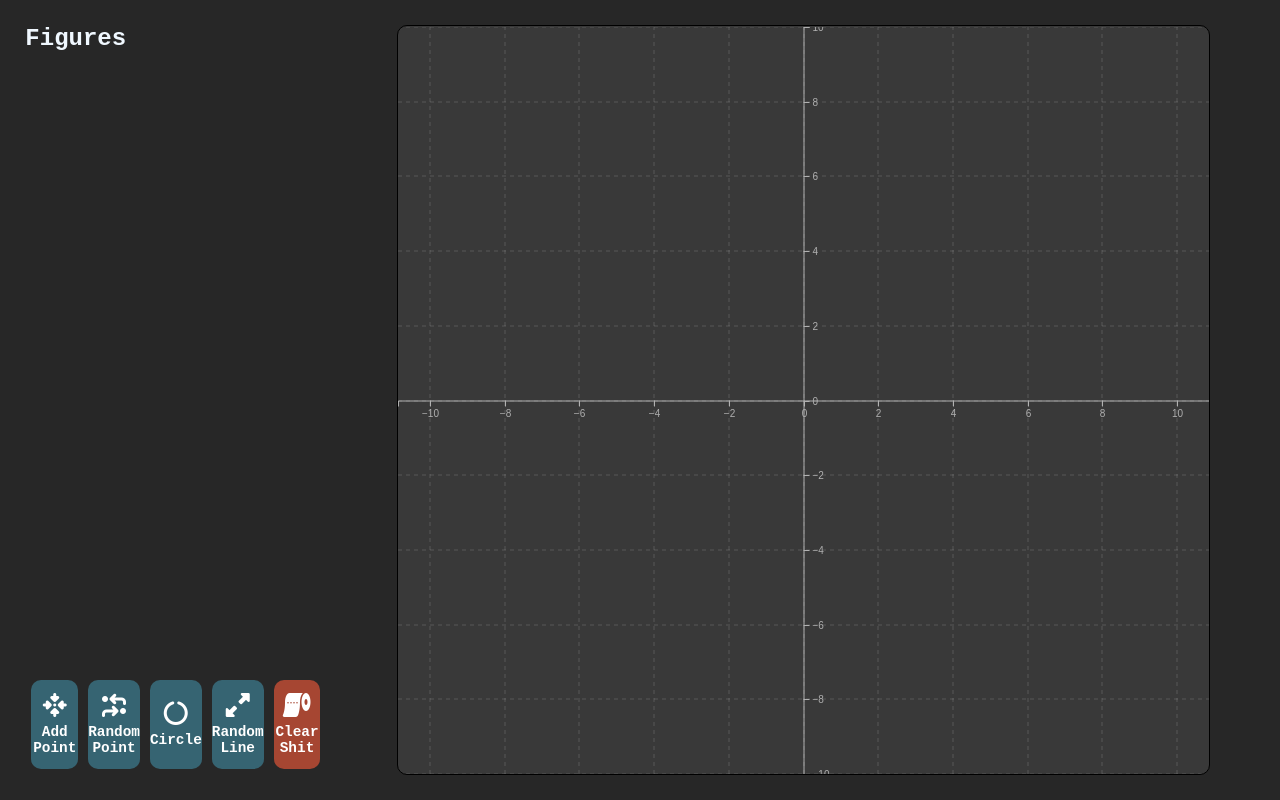
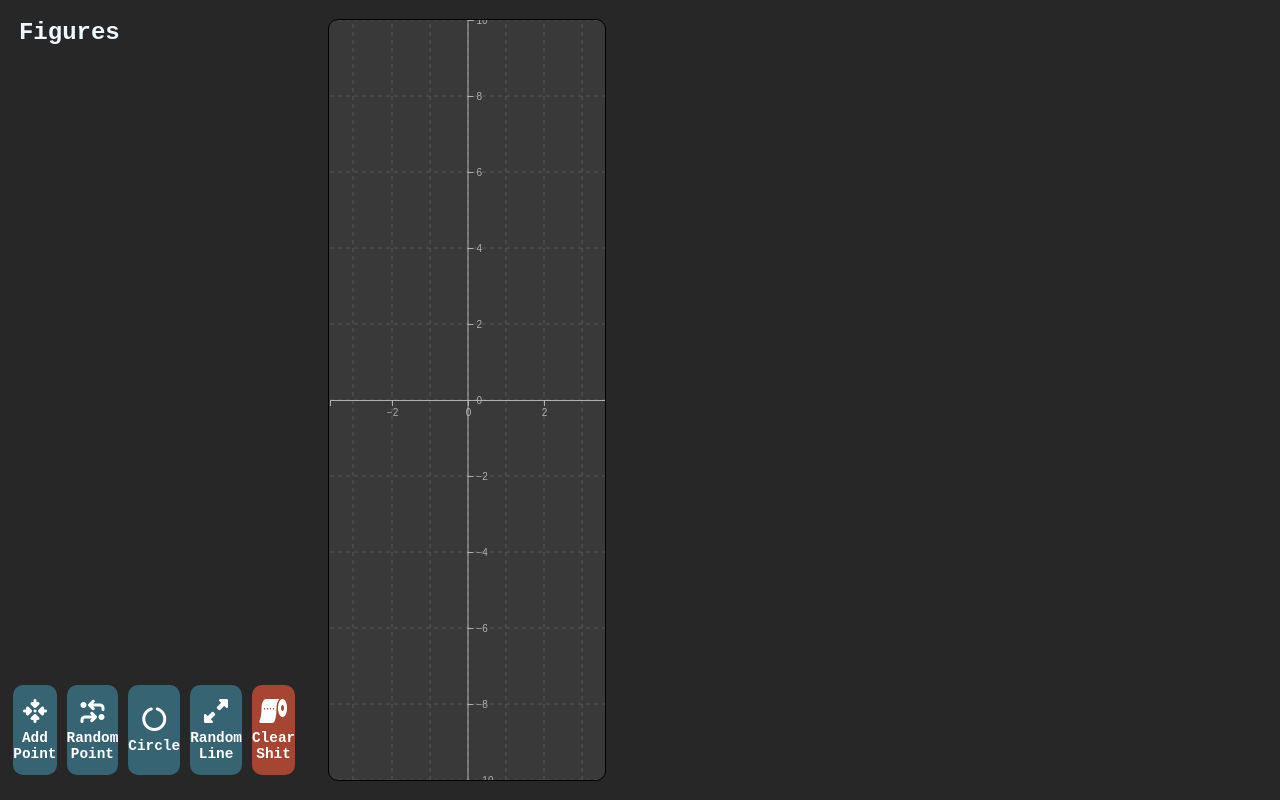
Before and after one commit to acropolis914/cartesianjs, a website built with Vite: page index.html in a window 1280 px wide. Built offline with nearby package versions, Linux system fonts and the light colour scheme; some packages are replaced by stand-ins of ours.

Commit message:
puta wait upload ko lang

```diff
--- a/index.html
+++ b/index.html
@@ -1,14 +1,19 @@
 <!DOCTYPE html>
 <html lang="en">
 <head>
-    <meta charset="UTF-8">
-    <meta name="viewport" content="width=device-width, initial-scale=1.0">
+    <meta charset="UTF-8" />
+    <meta name="viewport" content="width=device-width, initial-scale=1.0"/>
     <title>Cartesian Plane Implementation</title>
-    <link rel="stylesheet" href="./styles/styles.css">
-    <link rel="stylesheet" href="./public/fontawesome/css/all.min.css">
-    <link rel="stylesheet" href="./public/fontawesome/css/regular.css">
+    <link rel="preload" href="./styles/styles.css" as="style" />
+    <link rel="stylesheet" href="./styles/styles.css" />
+    <link rel="stylesheet" href="./fontawesome/css/all.min.css" />
+    <link rel="stylesheet" href="./fontawesome/css/regular.min.css" />
+    <script>
+        let FF_FOUC_FIX;
+    </script>
 </head>
 <body>
+    <script>0</script>
     <div id="main-container">
         <div id="figures-container">
             <h2>Figures</h2>
@@ -44,4 +49,6 @@
 
     <script type="module" src="./scripts/main.js"></script>
 </body>
+
+
 </html>
--- a/scripts/addInteractions.js
+++ b/scripts/addInteractions.js
@@ -17,7 +17,7 @@ export async function addInteractions() {
 		if (input) {
 			const coordinates = input.split(",");
 			if (coordinates.length !== 2) {
-				console.error(
+				alert(
 					"Invalid input format. Please enter two integers separated by a comma.",
 				);
 				return;
@@ -71,7 +71,7 @@ export async function addInteractions() {
 			const r = Number.parseFloat(coordinates[2]);
 
 			if (Number.isNaN(x) || Number.isNaN(y) || Number.isNaN(r)) {
-				console.error("Invalid coordinates. All must be integers.");
+				alert("Invalid coordinates. All must be numbers.");
 				return;
 			}
 
@@ -79,7 +79,6 @@ export async function addInteractions() {
 			addFigure(circle);
 			populateList();
 		} else {
-			console.error("No input provided.");
 			alert("No input provided.");
 		}
 	});
@@ -100,7 +99,7 @@ export async function addInteractions() {
 		if (confirm("Reset the plane?")) {
 			removeAllFigures();
 			populateList();
-			svg.selectAll(".figure").remove();
+			useCartesianStore.getState().svg.selectAll(".figure").remove();
 		}
 	});
 }
--- a/styles/styles.css
+++ b/styles/styles.css
@@ -47,7 +47,7 @@ select {
   justify-content: space-between;
   margin: 0;
   padding: 1%;
-  width: 100%;
+  width: 50%;
   height: 100vh;
 }
 
```
